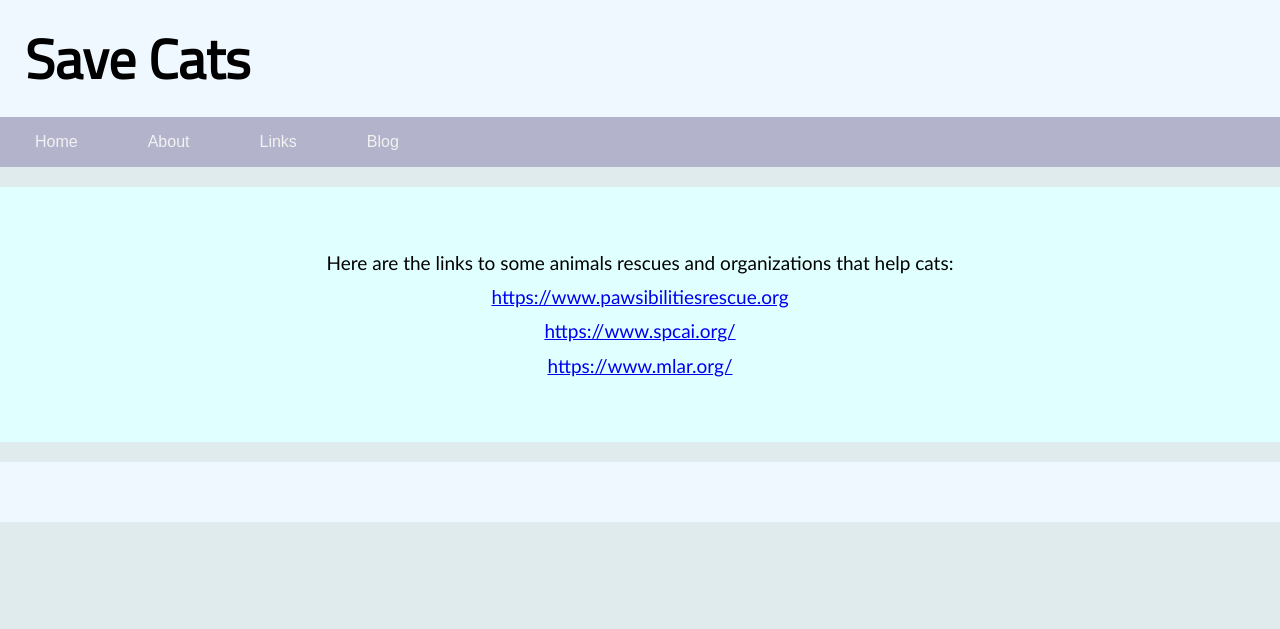
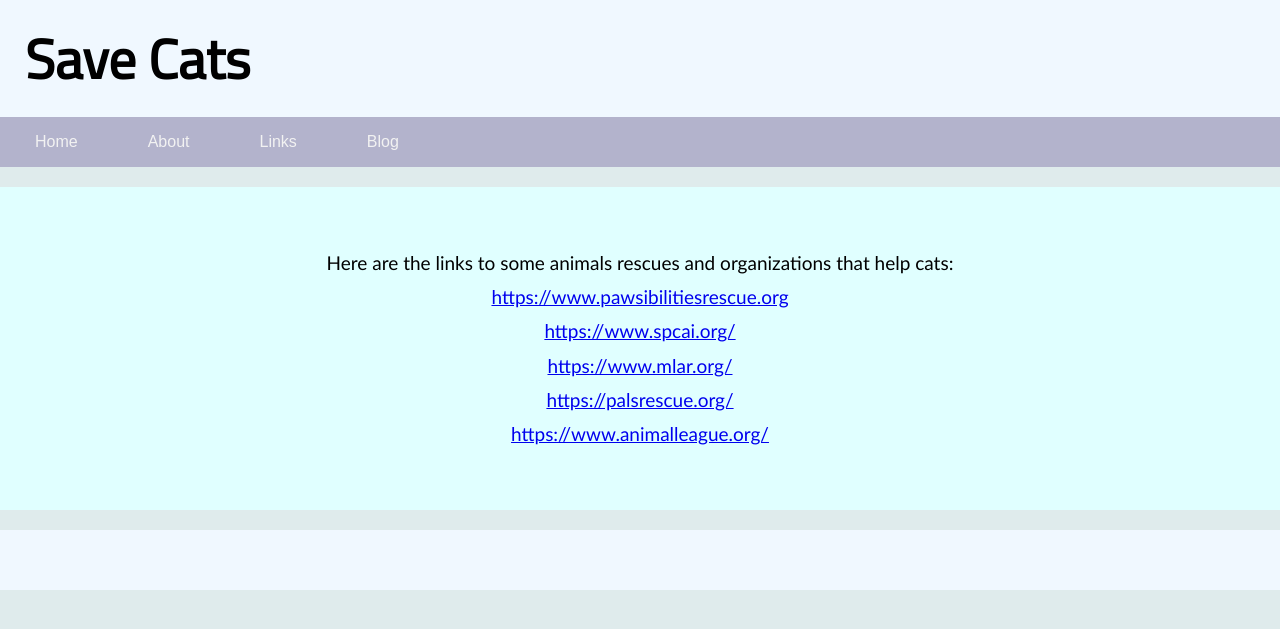
Before and after one commit to Jewel494/Jewel494.github.io, a Jekyll site: the page indextwo.html, which Jekyll copies as it is, in a window 1280 px wide. Shown: the top 629 px of the page. Built offline with Jekyll 4.4.1, drawn with Linux system fonts in a browser that asks for light colours; some web fonts are replaced; part of the change alters nothing that is shown.

Commit message:
Update indextwo.html

```diff
--- a/indextwo.html
+++ b/indextwo.html
@@ -216,7 +216,7 @@ img {vertical-align: middle;}
   <!--The first block of text -->
    <div class="firstblock">
    <div class="firsttext">
-   <p>Here are the links to some animals rescues and organizations that help cats: <br><a href="https://www.pawsibilitiesrescue.org">https://www.pawsibilitiesrescue.org</a><br><a href="https://www.spcai.org/">https://www.spcai.org/</a><br><a href="https://www.mlar.org/">https://www.mlar.org/</a></p>
+   <p>Here are the links to some animals rescues and organizations that help cats: <br><a href="https://www.pawsibilitiesrescue.org">https://www.pawsibilitiesrescue.org</a><br><a href="https://www.spcai.org/">https://www.spcai.org/</a><br><a href="https://www.mlar.org/">https://www.mlar.org/</a><br><a href="https://palsrescue.org/">https://palsrescue.org/</a><br><a href="https://www.animalleague.org/">https://www.animalleague.org/</a></p>
    </div>
    </div>
 <script>
```
